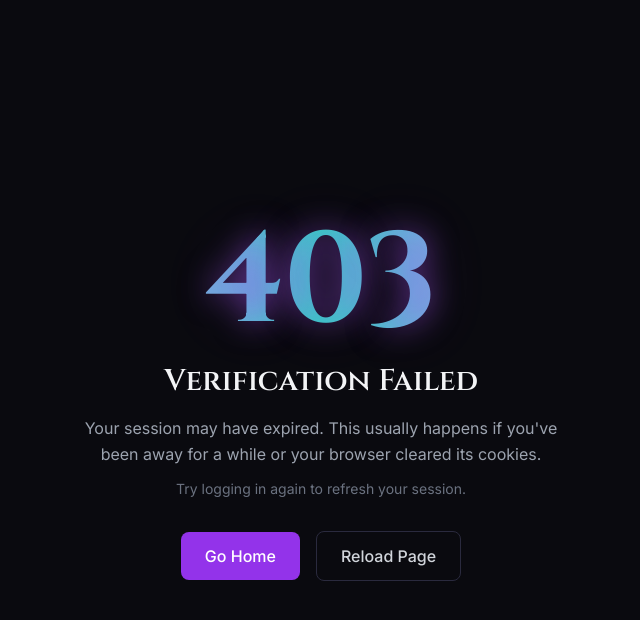
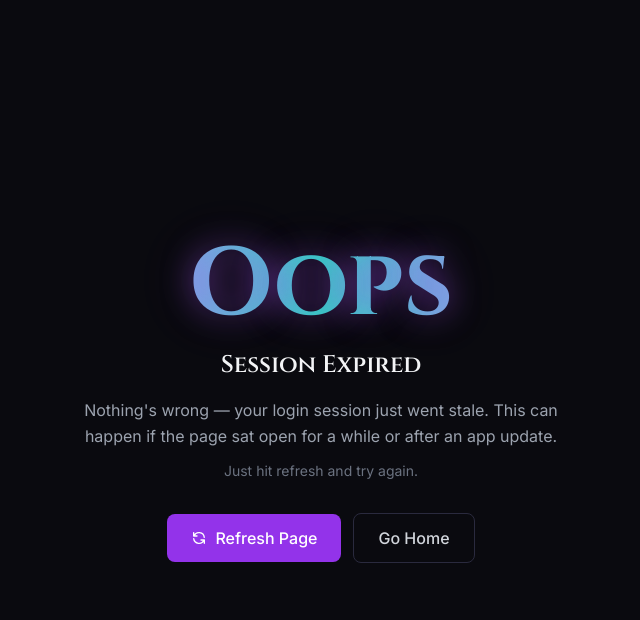
Before and after one commit to Junovy-Hosting/django-reverse-proxy-chat-example, a Django app: template src/faenet/chat/templates/403_csrf.html in a window 1280 px wide. Shown: the top 620 px of the page, without its empty margins (319-959 px from the left). Run offline with Django 5.2, Linux system fonts and the light colour scheme; the template is opened without the code that fills it, so the values that code supplies are empty; some libraries are stand-ins or nearby versions.

Commit message:
Soften CSRF 403 page language and prioritize refresh button
Replace scary "403 Verification Failed" with friendly "Oops — Session
Expired" messaging. Make Refresh Page the primary action since it's
the actual fix, demote Go Home to secondary. Reassures users that
nothing is wrong.

Co-Authored-By: Claude Opus 4.6 <noreply@anthropic.com>

```diff
--- a/src/faenet/chat/templates/403_csrf.html
+++ b/src/faenet/chat/templates/403_csrf.html
@@ -31,28 +31,31 @@
 <body class="h-full bg-fae-dark text-gray-200">
     <div class="min-h-full flex flex-col items-center justify-center px-4">
         <div class="text-center max-w-lg">
-            <p class="font-cinzel text-8xl sm:text-9xl font-bold bg-gradient-to-r from-purple-400 via-teal-400 to-purple-400 bg-clip-text text-transparent glow-purple select-none">
-                403
+            <p class="font-cinzel text-7xl sm:text-8xl font-bold bg-gradient-to-r from-purple-400 via-teal-400 to-purple-400 bg-clip-text text-transparent glow-purple select-none">
+                Oops
             </p>
-            <h1 class="mt-4 font-cinzel text-2xl sm:text-3xl font-semibold text-gray-100">
-                Verification Failed
+            <h1 class="mt-4 font-cinzel text-xl sm:text-2xl font-semibold text-gray-100">
+                Session Expired
             </h1>
             <p class="mt-4 text-gray-400 leading-relaxed">
-                Your session may have expired. This usually happens if you've been away for a while
-                or your browser cleared its cookies.
+                Nothing's wrong &mdash; your login session just went stale.
+                This can happen if the page sat open for a while or after an app update.
             </p>
             <p class="mt-3 text-gray-500 text-sm">
-                Try logging in again to refresh your session.
+                Just hit refresh and try again.
             </p>
-            <div class="mt-8 flex flex-col sm:flex-row items-center justify-center gap-4">
+            <div class="mt-8 flex flex-col sm:flex-row items-center justify-center gap-3">
+                <button onclick="location.reload()"
+                        class="inline-flex items-center px-6 py-3 rounded-lg bg-purple-600 hover:bg-purple-500 text-white font-medium transition-colors cursor-pointer">
+                    <svg class="w-4 h-4 mr-2" fill="none" stroke="currentColor" viewBox="0 0 24 24">
+                        <path stroke-linecap="round" stroke-linejoin="round" stroke-width="2" d="M4 4v5h.582m15.356 2A8.001 8.001 0 004.582 9m0 0H9m11 11v-5h-.581m0 0a8.003 8.003 0 01-15.357-2m15.357 2H15"/>
+                    </svg>
+                    Refresh Page
+                </button>
                 <a href="/"
-                   class="inline-flex items-center px-6 py-3 rounded-lg bg-purple-600 hover:bg-purple-500 text-white font-medium transition-colors">
+                   class="inline-flex items-center px-6 py-3 rounded-lg border border-fae-border hover:border-purple-500 text-gray-300 hover:text-white font-medium transition-colors">
                     Go Home
                 </a>
-                <button onclick="location.reload()"
-                        class="inline-flex items-center px-6 py-3 rounded-lg border border-fae-border hover:border-purple-500 text-gray-300 hover:text-white font-medium transition-colors cursor-pointer">
-                    Reload Page
-                </button>
             </div>
         </div>
     </div>
```
